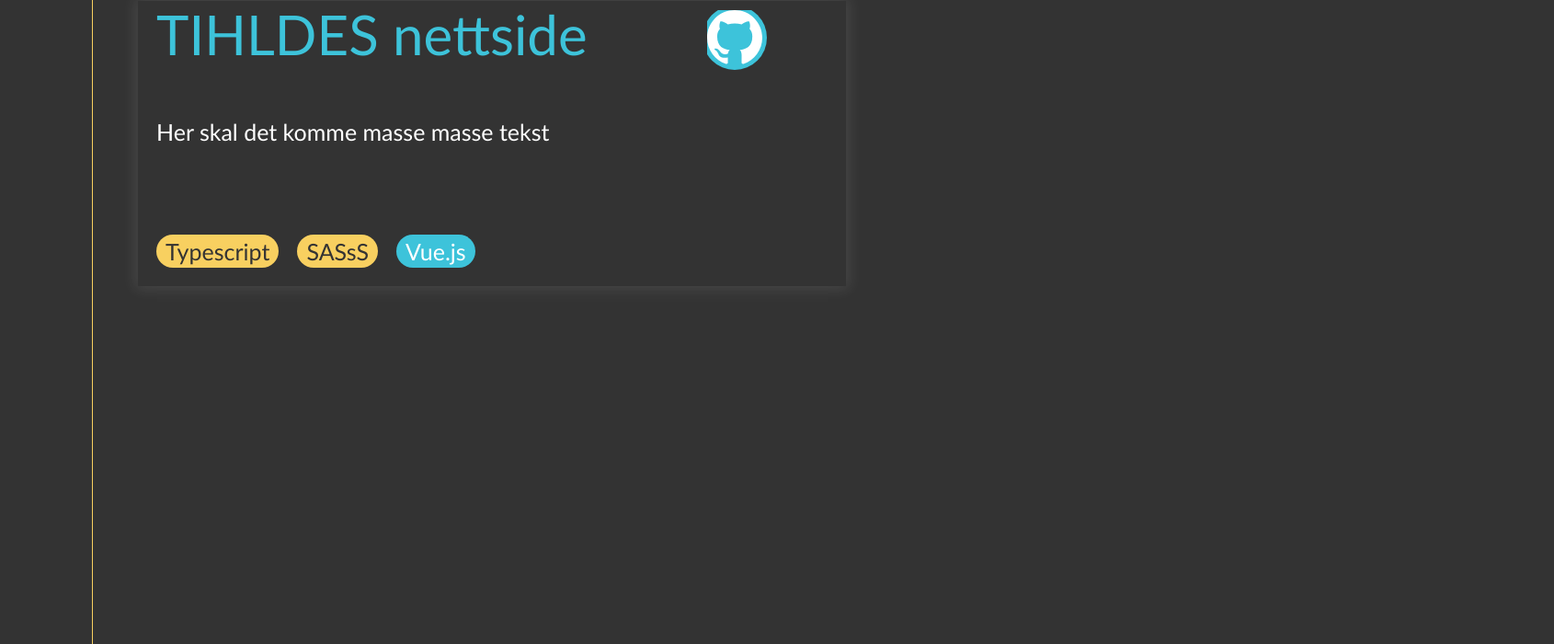
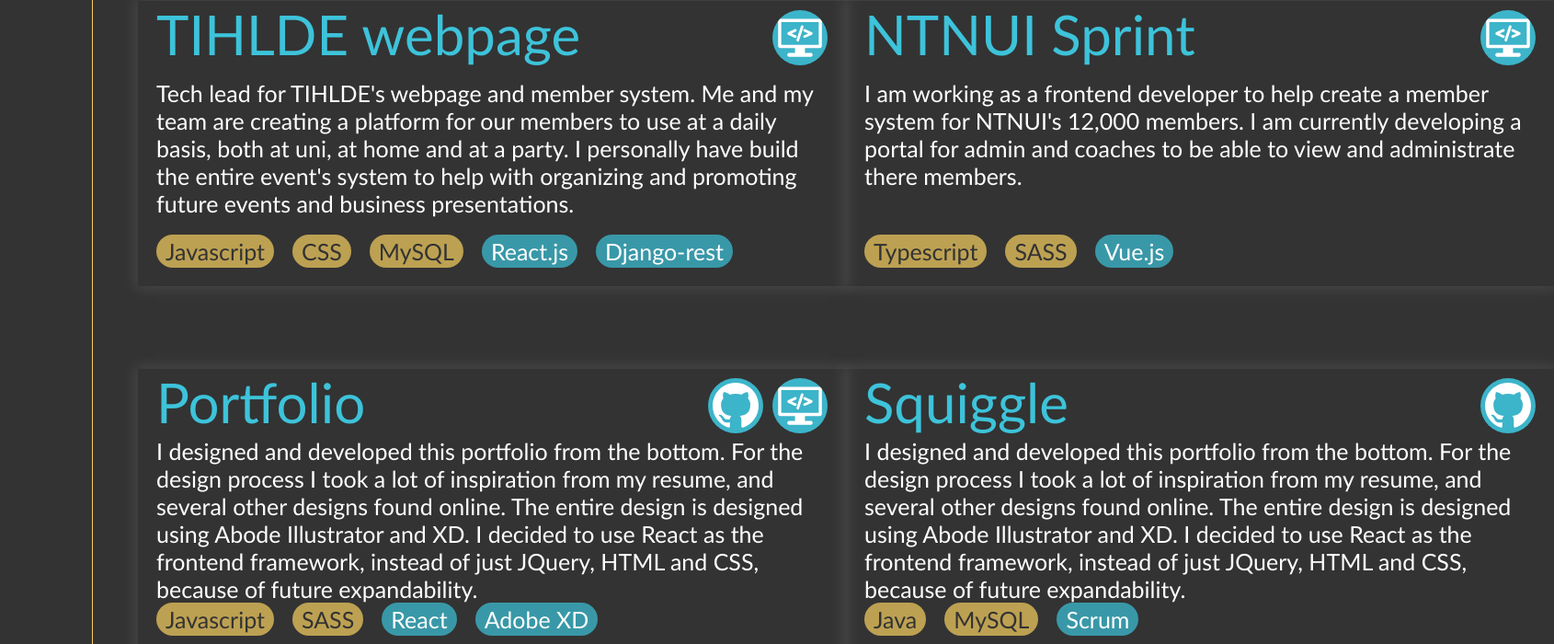
Before and after one commit to zaimimr/Portfolio, a React (Create React App) app: page / in a window 1280 px wide. Shown: the part 1100-1800 px from the top of the page at 92% size, 1690 px wide, since content can reach past the window. Built offline with nearby package versions, Linux system fonts and the light colour scheme.

Commit message:
finish text

```diff
--- a/src/components/Card/Card.js
+++ b/src/components/Card/Card.js
@@ -14,16 +14,39 @@
     )
   }
 }
+export class Buttons extends Component {
+  render() {
+    const github = this.props.github;
+    const web = this.props.web;
+    if(web != null && github != null){
+      return (
+        <div className="links">
+          <Button type="github" link={github} />
+          <Button type="web" link={web} />
+        </div>
+      )
+    } else if (web == null) {
+      return (
+        <div className="links">
+          <Button type="github" link={github} />
+        </div>
+      )
+    }else if(github == null) {
+      return (
+        <div className="links">
+          <Button type="web" link={web} />
+        </div>
+      )
+    }
+  }
+}
 
 export class card extends Component {
   render() {
     return (
       <div className="card__wrapper">
         <Header className="head" size="small" title={this.props.title} />
-        <div className="links">
-          <Button type="github" link={this.props.github} />
-          {/* <Button className="web" type="web" link={this.props.web} /> */}
-        </div>
+        <Buttons github={this.props.github} web={this.props.web}/>
         <div className="desc">
           {this.props.text}
         </div>
--- a/src/components/Card/Card.scss
+++ b/src/components/Card/Card.scss
@@ -12,8 +12,8 @@
   margin-top: 50px;
 
   display: grid;
-  grid-template-columns: repeat(3, 1fr);
-  grid-template-rows: 1fr 1fr auto;
+  grid-template-columns: 1fr 1fr .2fr;
+  grid-template-rows: 1fr 2fr auto;
   grid-column-gap: 0px;
   grid-row-gap: 0px;
   padding: 0 20px 20px;
@@ -25,7 +25,8 @@
   .links {
     grid-area: 1 / 3 / 2 / 4;
     margin-top: 10px;
-
+    display: grid;
+    grid-template-columns: repeat(2, 1fr);
   }
 
 
--- a/src/components/Card/components/Button.js
+++ b/src/components/Card/components/Button.js
@@ -26,15 +26,10 @@
 
   render() {
     return (
-      <a className="button__link" href={"https://www." + this.props.link}>
-        <svg className="button__background" width="100" height="100">
-          <circle cx="30"
-            cy="30"
-            r="35"
-            fill="#333333">
-          </circle>
-        </svg>
-        <img className="button__image" src={img(this.props.type)} alt={alt(this.props.type)} />
+      <a target="_blank" href={this.props.link}>
+        <div className="button__bc">
+          <img className="button__image" src={img(this.props.type)} alt={alt(this.props.type)} />
+        </div>
       </a>
     )
   }
--- a/src/components/Card/components/Button.scss
+++ b/src/components/Card/components/Button.scss
@@ -1,27 +1,27 @@
 $blue: #3DC3DA;
 $yellow: #F8D060;
 
-.button__link {
-  position: relative;
+$rad: 50px;
+
+a {
+  margin-left: 10px;
 }
 
-.button__background {
-  position: absolute;
-  top: 0;
-  left: 0;
+.button__bc {
+  background-color: rgba($blue, 0.9);
+  border-radius: 30px;
+  padding: 5px;
+  width: $rad;
+  height: $rad;
+  overflow: hidden;
+
+  &:hover {
+    background-color: rgba($blue, 0.4);
+  }
 }
 
-a svg circle{
-  fill: $blue;
-}
-a:hover svg circle{
-  fill: rgba($color: $blue, $alpha: .4)
-}
 
 .button__image {
-  position: absolute;
-  top: 0;
-  left: 0;
-  width: 60px;
-  height: 60px;
+  width: $rad;
+  height: $rad;
 }
--- a/src/components/Card/components/Tags.scss
+++ b/src/components/Card/components/Tags.scss
@@ -15,11 +15,11 @@
 }
 
 .yellow {
-  background-color: $yellow;
+  background-color: rgba($yellow,0.7);
   color: $gray;
 }
 
 .blue {
-  background-color: $blue;
+  background-color: rgba($blue, 0.7);
   color: $white;
 }
--- a/src/components/Project/Project.js
+++ b/src/components/Project/Project.js
@@ -7,7 +7,7 @@
   render() {
     return (
       <div className="project__wrapper">
-        {this.props.data.map(card => (<Card className="card" tags={card.tags} title={card.title} text={card.text} github={card.github} />))}
+        {this.props.data.map(card => (<Card className="card" tags={card.tags} title={card.title} text={card.text} web={card.web} github={card.github} />))}
       </div>
     )
   }
--- a/src/components/Project/Project.scss
+++ b/src/components/Project/Project.scss
@@ -6,8 +6,8 @@
 .project__wrapper {
   display: grid;
   grid-template-columns: repeat(2, 1fr);
-  grid-template-rows: repeat(3, 1fr);
-  grid-column-gap: 40px;
+  grid-template-rows: repeat(2, 1fr);
+  grid-column-gap: 0px;
   grid-row-gap: 40px;
 
   .card:nth-child(1) {
--- a/src/projects.json
+++ b/src/projects.json
@@ -1,16 +1,42 @@
 [
   {
-    "title": "TIHLDES nettside",
-    "text": "Her skal det komme masse masse tekst",
-    "github": "github.com",
-    "web": "tihlde.org",
+    "title": "TIHLDE webpage",
+    "text": "Tech lead for TIHLDE's webpage and member system. Me and my team are creating a platform for our members to use at a daily basis, both at uni, at home and at a party. I personally have build the entire event's system to help with organizing and promoting future events and business presentations.",
+    "web": "https://tihlde.org/",
+    "tags": [
+      {
+        "tag": "Javascript",
+        "color": "yellow"
+      },
+      {
+        "tag": "CSS",
+        "color": "yellow"
+      },
+      {
+        "tag": "MySQL",
+        "color": "yellow"
+      },
+      {
+        "tag": "React.js",
+        "color": "blue"
+      },
+      {
+        "tag": "Django-rest",
+        "color": "blue"
+      }
+    ]
+  },
+  {
+    "title": "NTNUI Sprint",
+    "text": "I am working as a frontend developer to help create a member system for NTNUI's 12,000 members. I am currently developing a portal for admin and coaches to be able to view and administrate there members.",
+    "web": "https://medlem.ntnui.no/",
     "tags": [
       {
         "tag": "Typescript",
         "color": "yellow"
       },
       {
-        "tag": "SASsS",
+        "tag": "SASS",
         "color": "yellow"
       },
       {
@@ -18,5 +44,48 @@
         "color": "blue"
       }
     ]
+  },
+  {
+    "title": "Portfolio",
+    "text": "I designed and developed this portfolio from the bottom. For the design process I took a lot of inspiration from my resume, and several other designs found online. The entire design is designed using Abode Illustrator and XD. I decided to use React as the frontend framework, instead of just JQuery, HTML and CSS, because of future expandability.",
+    "github": "https://github.com/Zenjjim/Portfolio",
+    "web": "http://zaim.no/",
+    "tags": [
+      {
+        "tag": "Javascript",
+        "color": "yellow"
+      },
+      {
+        "tag": "SASS",
+        "color": "yellow"
+      },
+      {
+        "tag": "React",
+        "color": "blue"
+      },
+      {
+        "tag": "Adobe XD",
+        "color": "blue"
+      }
+    ]
+  },
+  {
+    "title": "Squiggle",
+    "text": "I designed and developed this portfolio from the bottom. For the design process I took a lot of inspiration from my resume, and several other designs found online. The entire design is designed using Abode Illustrator and XD. I decided to use React as the frontend framework, instead of just JQuery, HTML and CSS, because of future expandability.",
+    "github": "https://github.com/Zenjjim/Squiggle",
+    "tags": [
+      {
+        "tag": "Java",
+        "color": "yellow"
+      },
+      {
+        "tag": "MySQL",
+        "color": "yellow"
+      },
+      {
+        "tag": "Scrum",
+        "color": "blue"
+      }
+    ]
   }
 ]
```
Also changed, not shown: snowflake_blue.svg (added).
